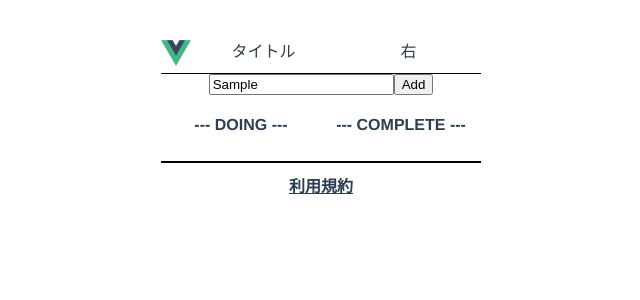
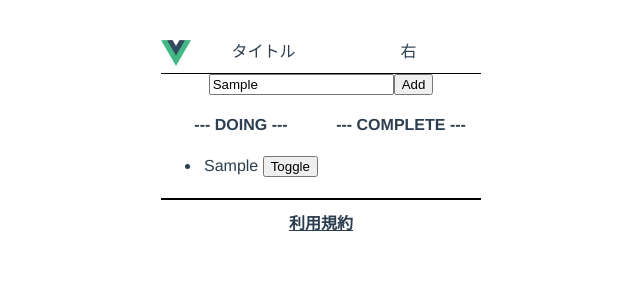
Before and after one commit to tomohikoseven/vuejs3_typescript_cli, a Vue app: page / in a window 1280 px wide. Both pictures are taken after typing "Sample" into the empty fields and a click on the button "Add". Shown: the top 300 px of the page, without its empty margins (319-959 px from the left). Built offline with nearby package versions, Linux system fonts and the light colour scheme.

Commit message:
モジュール化.

```diff
--- /dev/null
+++ b/src/composable/do-filter.ts
@@ -0,0 +1,14 @@
+import { Task } from "@/interface/Task";
+import { computed, ComputedRef, Ref } from "vue";
+
+export function doFilter(tasks: Ref<Task[]>): {
+  doingTasks: ComputedRef;
+  completeTasks: ComputedRef;
+} {
+  const doingTasks = computed(() => tasks.value.filter((task: Task) => !task.status));
+  const completeTasks = computed(() => tasks.value.filter((task: Task) => task.status));
+  return {
+    doingTasks,
+    completeTasks,
+  };
+}
--- a/src/composable/toggle-task.ts
+++ b/src/composable/toggle-task.ts
@@ -2,11 +2,11 @@ import { Task } from "@/interface/Task";
 import { Ref } from "vue";
 
 export function togglingTask(tasks: Ref<Task[]>): {
-  toggleTask: (task: Task) => void;
+  toggleTask: (task: Task, status: boolean) => void;
 } {
-  const toggleTask = (task: Task) => {
+  const toggleTask = (task: Task, status: boolean) => {
     const index = tasks.value.indexOf(task);
-    tasks.value.splice(index, 1, task);
+    tasks.value.splice(index, 1, { ...task, status });
   };
 
   return {
--- a/src/organisms/AddTask.vue
+++ b/src/organisms/AddTask.vue
@@ -1,7 +1,7 @@
 <template>
   <div>
     <input type="text" v-model="taskNameRef" />
-    <button @click="addTask">Add</button>
+    <button @click="addTask(taskNameRef)">Add</button>
   </div>
 </template>
 
@@ -11,20 +11,15 @@ import { defineComponent, ref } from "vue";
 export default defineComponent({
   props: {
     addTask: {
-      type:Function,
+      type: Function,
       required: true,
     },
   },
-  setup(_, context) {
+  setup() {
     const taskNameRef = ref("");
-
-    const addTask = () => {
-      context.emit("add-task", taskNameRef.value);
-    };
 
     return {
       taskNameRef,
-      // addTask,
     };
   },
 });
--- a/src/organisms/TaskRow.vue
+++ b/src/organisms/TaskRow.vue
@@ -4,14 +4,13 @@
     <ul>
       <li v-for="(task, index) of tasks" :key="index">
         {{ task.name }}
-        <button @click="toggleTask(task, toggleStatus)">Toggle</button>
+        <button @click="togglingTask(task, toggleStatus)">Toggle</button>
       </li>
     </ul>
   </div>
 </template>
 
 <script lang="ts">
-import { Task } from "@/interface/Task";
 import { defineComponent } from "vue";
 
 export default defineComponent({
@@ -24,19 +23,17 @@ export default defineComponent({
       type: Array,
       required: true,
     },
+    togglingTask: {
+      type: Function,
+      required: true,
+    },
     toggleStatus: {
       type: Boolean,
       required: true,
-    }
+    },
   },
-  setup(prop, context) {
-    function toggleTask(task: Task, status: boolean) {
-      task.status = status;
-      context.emit("toggle-task", task);
-    }
-    return {
-      toggleTask,
-    };
+  setup() {
+    return {};
   },
 });
 </script>
--- a/src/views/Home.vue
+++ b/src/views/Home.vue
@@ -1,17 +1,17 @@
 <template>
   <div>
-    <add-task @add-task="addTask" />
+    <add-task :add-task="addTask" />
     <div class="wrapper">
       <task-row
         taskStatus="DOING"
         :tasks="doingTasks"
-        @toggle-task="toggleTask"
+        :toggle-task="toggleTask"
         :toggleStatus="true"
       />
       <task-row
         taskStatus="COMPLETE"
         :tasks="completeTasks"
-        @toggle-task="toggleTask"
+        :toggle-task="toggleTask"
         :toggleStatus="false"
       />
     </div>
@@ -19,13 +19,13 @@
 </template>
 
 <script lang="ts">
-
-import { defineComponent, ref, Ref, computed } from "vue";
+import { defineComponent, ref, Ref } from "vue";
+import { Task } from "@/interface/Task";
 import AddTask from "@/organisms/AddTask.vue";
-import { Task } from "@/interface/Task";
+import TaskRow from "@/organisms/TaskRow.vue";
 import { addingTask } from "@/composable/add-task";
-import TaskRow from "@/organisms/TaskRow.vue";
 import { togglingTask } from "@/composable/toggle-task";
+import { doFilter } from "@/composable/do-filter";
 
 export default defineComponent({
   components: {
@@ -36,13 +36,10 @@ export default defineComponent({
     const tasks: Ref<Task[]> = ref<Task[]>([]);
     const { addTask } = addingTask(tasks);
     const { toggleTask } = togglingTask(tasks);
-
-    const doingTasks = computed(() => tasks.value.filter((task: Task) => !task.status));
-    const completeTasks = computed(() => tasks.value.filter((task: Task) => task.status));
-
+    const { doingTasks, completeTasks } = doFilter(tasks);
 
     return {
-      // data
+      // computed
       doingTasks,
       completeTasks,
 
```
